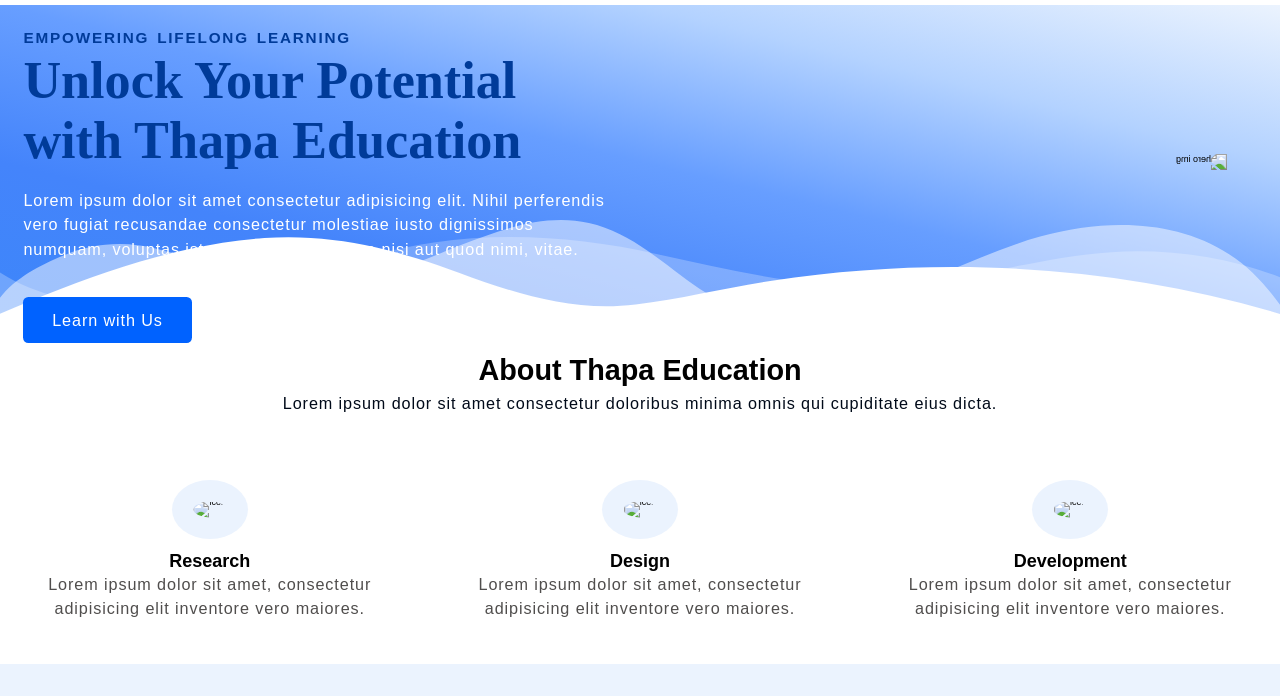
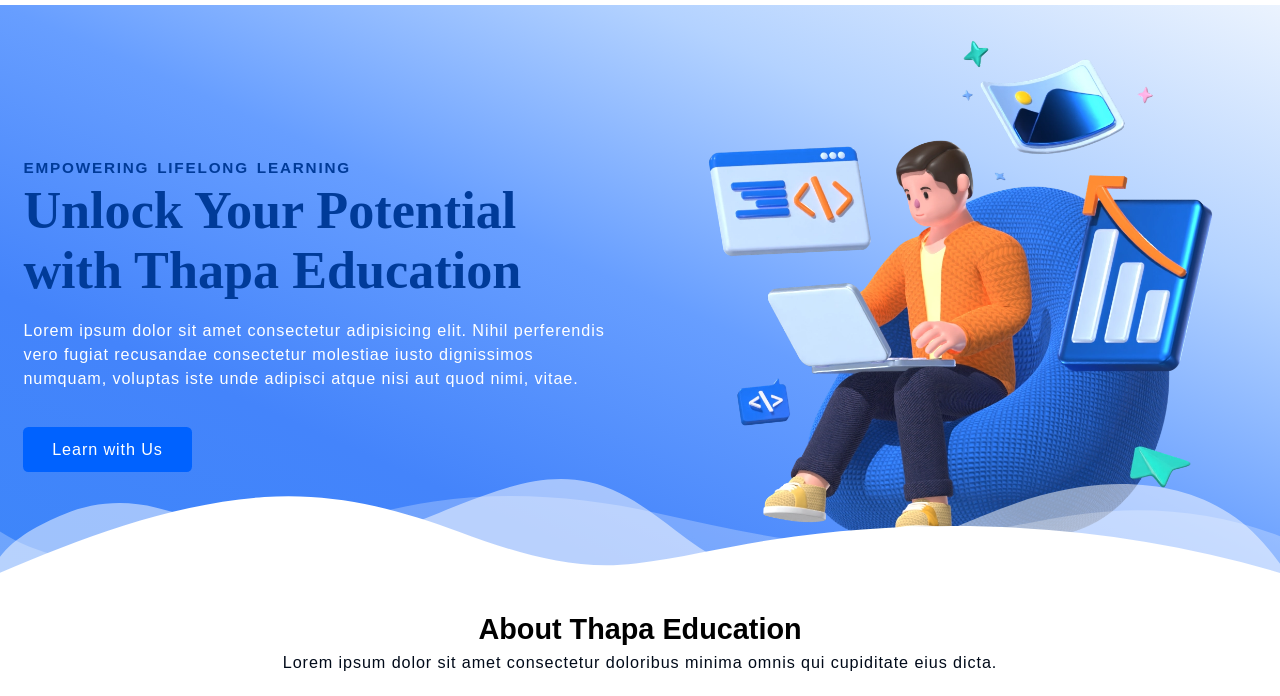
Before and after one commit to MOHIT-GIT2/landing-page-of-thapa-edu, a plain HTML site: page index.html in a window 1280 px wide. Shown: the part 104-800 px from the top of the page. Drawn offline with Linux system fonts and the light colour scheme.

Commit message:
Update index.html changed all photo paths

```diff
--- a/index.html
+++ b/index.html
@@ -74,7 +74,7 @@
           <div class="section-hero--image">
             <figure>
               <img
-                src="/thapa_edu_landing_paga/images/main-hero1.webp"
+                src="main-hero1.webp"
                 alt="hero img"
               />
             </figure>
@@ -123,7 +123,7 @@
       <div class="container grid grid-three--cols">
         <div class="about-div">
           <div class="icon">
-            <img src="/thapa_edu_landing_paga/images/research.png" alt="icon" />
+            <img src="research.png" alt="icon" />
           </div>
           <h3 class="section-common--title">Research</h3>
           <p>
@@ -134,7 +134,7 @@
 
         <div class="about-div">
           <div class="icon">
-            <img src="/thapa_edu_landing_paga/images/design.png" alt="icon" />
+            <img src="design.png" alt="icon" />
           </div>
           <h3 class="section-common--title">Design</h3>
           <p>
@@ -145,7 +145,7 @@
 
         <div class="about-div">
           <div class="icon">
-            <img src="/thapa_edu_landing_paga/images/dev.png" alt="icon" />
+            <img src="dev.png" alt="icon" />
           </div>
           <h3 class="section-common--title">Development</h3>
           <p>
@@ -247,7 +247,7 @@
 
         <div class="choose-center--div">
           <figure>
-            <img src="/thapa_edu_landing_paga/images/mobile.png" alt="img" />
+            <img src="mobile.png" alt="img" />
           </figure>
         </div>
 
@@ -298,7 +298,7 @@
           </div>
         </div>
         <div class="contact-img">
-          <img src="/thapa_edu_landing_paga/images/main.png" alt="img" />
+          <img src="main.png" alt="img" />
         </div>
       </div>
     </div>
```
